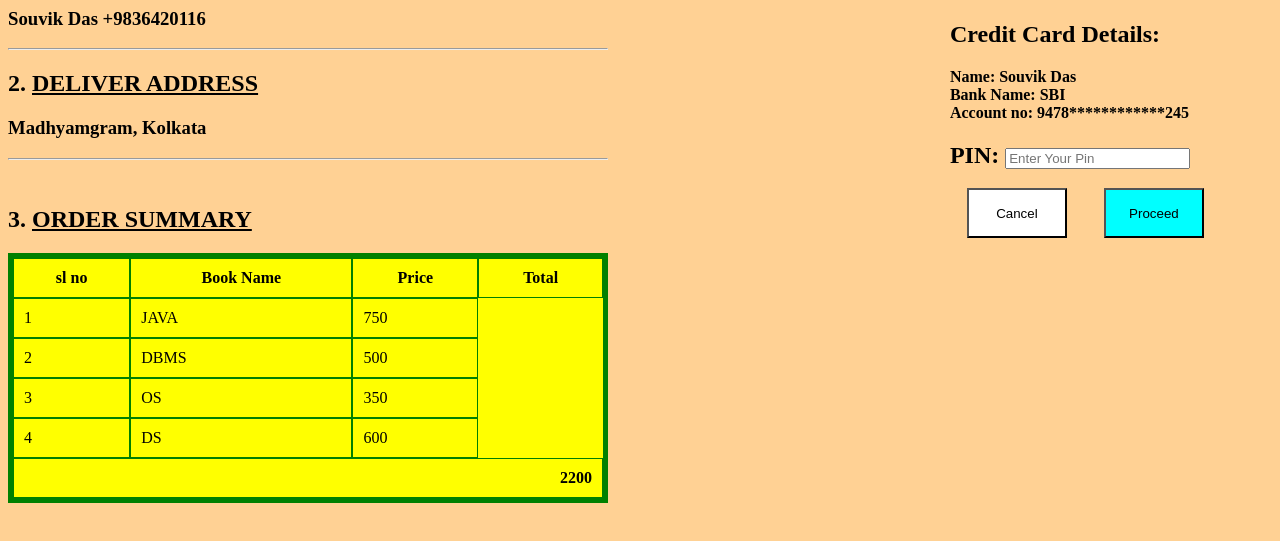
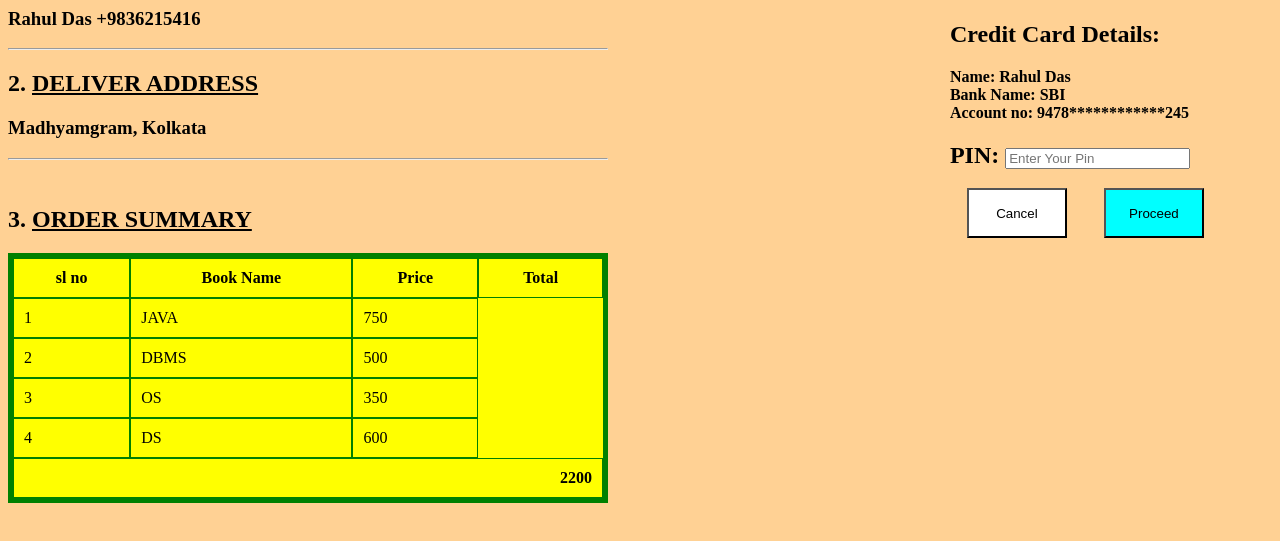
Before and after one commit to souvik125/Online-Book-Store, a plain HTML site: page Cart.html in a window 1280 px wide. Shown: the part 139-680 px from the top of the page. Drawn offline with Linux system fonts and the light colour scheme.

Commit message:
Update Cart.html

```diff
--- a/Cart.html
+++ b/Cart.html
@@ -15,7 +15,7 @@
     <div>
         <div style="float: left;">
             <h2>1. <u>LOGIN</u></h2>
-            <h3>Souvik Das +9836420116</h3>
+            <h3>Rahul Das +9836215416</h3>
             <hr>
             <h2>2. <u>DELIVER ADDRESS</u></h2>
             <h3>Madhyamgram, Kolkata</h3>
@@ -58,7 +58,7 @@
         <div style="float: right;">
             <h1>4. <u>PAYMENT OPTION</u></h1>
             <h2>Credit Card Details:</h2>
-            <b><p>Name: Souvik Das<br>
+            <b><p>Name: Rahul Das<br>
                 Bank Name: SBI<br>
                 Account no: 9478************245
             </p></b>
```
